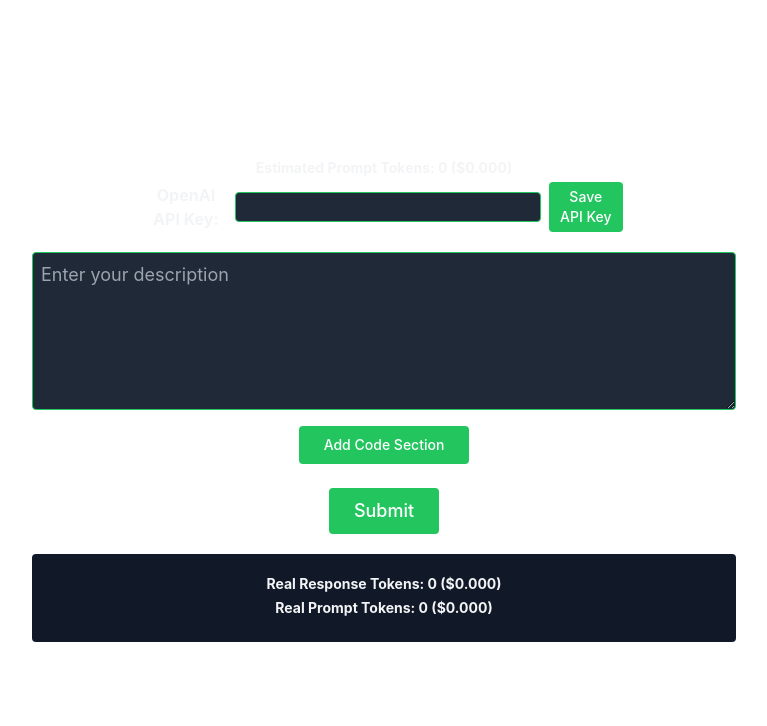
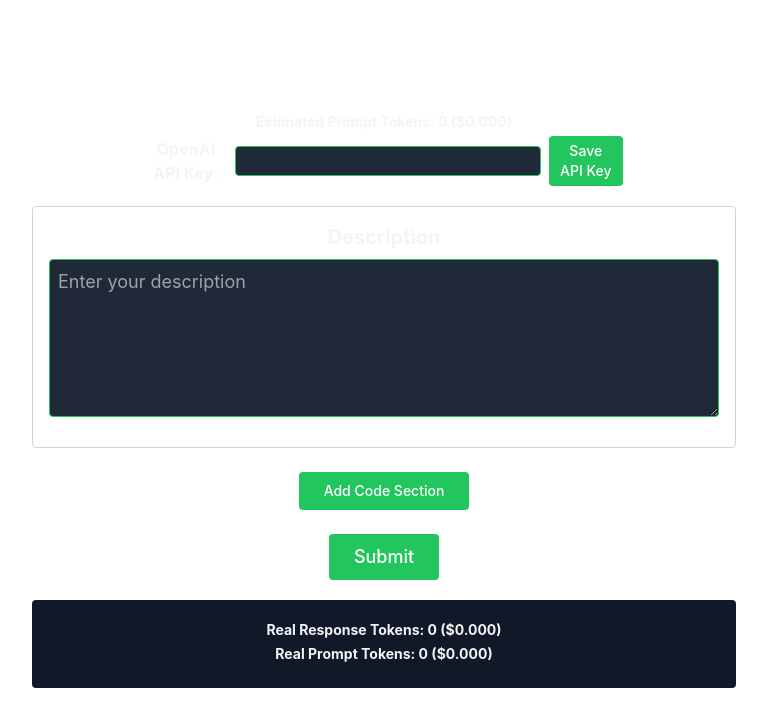
Before and after one commit to petersopko/gptcodepal, a Vue app: page / in a window 1280 px wide. Shown: the top 726 px of the page, without its empty margins (256-1023 px from the left). Built offline with nearby package versions, Linux system fonts and the light colour scheme.

Commit message:
some styling, some wrapping.

```diff
--- a/src/components/CodeInput.vue
+++ b/src/components/CodeInput.vue
@@ -1,10 +1,13 @@
 <template>
-    <div class="mb-4">
+    <div class="border border-gray-300 p-4 rounded mb-4">
+        <div class="text-xl font-bold mb-2">
+            Code Chunk {{ index + 1 }} <span v-if="modelValue.name">- {{ modelValue.name }}</span>
+        </div>
         <input v-model="name" type="text"
             class="w-full max-w-3xl p-2 text-lg border border-green-500 rounded mb-2 mx-auto bg-gray-800"
             :placeholder="namePlaceholder" />
         <textarea v-model="value" :placeholder="codePlaceholder" :rows="rows"
-            class="w-full max-w-3xl p-2 text-lg border border-green-500 rounded resize-y mb-2 mx-auto bg-gray-800"></textarea>
+            class="min-w-full max-w-3xl p-2 text-lg border border-green-500 rounded resize-y mb-2 mx-auto bg-gray-800"></textarea>
     </div>
 </template>
 
@@ -16,6 +19,7 @@ const props = defineProps({
     namePlaceholder: String,
     codePlaceholder: String,
     rows: Number,
+    index: Number
 });
 
 const emit = defineEmits(["update:modelValue"]);
--- a/src/components/Gpt4Prompt.vue
+++ b/src/components/Gpt4Prompt.vue
@@ -5,10 +5,10 @@
       Estimated Prompt Tokens: {{ tokenCount }} (${{ (tokenCount * 0.001 * 0.03).toFixed(3) }})
     </div>
     <ApiKeyInput @save-api-key="saveApiKey" />
-    <TextInput v-model="description" placeholder="Enter your description" :rows="5" />
-    <div v-for="(codeChunk, index) in codeChunks" :key="index">
+    <TextInput v-model="description" placeholder="Enter your description" class="w-full max-w-3xl" :rows="5" />
+    <div v-for="(codeChunk, index) in codeChunks" class="w-full max-w-3xl" :key="index">
       <CodeInput v-model="codeChunks[index]" name-placeholder="Name your code chunk" code-placeholder="Enter your code"
-        :rows="20" />
+        :rows="20" :index="index" />
       <button class="text-sm px-6 py-2 bg-red-500 text-white rounded cursor-pointer hover:bg-red-600 mt-2 mb-4"
         @click="removeCodeChunk(index)">
         Remove Code Chunk
@@ -115,5 +115,5 @@ async function fetchTokenCount() {
 
 watch([description, codeChunks], async () => {
   tokenCount.value = await fetchTokenCount();
-});
+}, { deep: true });
 </script>
--- a/src/components/TextInput.vue
+++ b/src/components/TextInput.vue
@@ -1,6 +1,9 @@
 <template>
-    <textarea v-model="value" :placeholder="placeholder" :rows="rows"
-        class="w-full max-w-3xl p-2 text-lg border border-green-500 rounded resize-y mb-2 mx-auto bg-gray-800"></textarea>
+    <div class="border border-gray-300 p-4 rounded mb-4">
+        <div class="text-xl font-bold mb-2">Description</div>
+        <textarea v-model="value" :placeholder="placeholder" :rows="rows"
+            class="w-full max-w-3xl p-2 text-lg border border-green-500 rounded resize-y mb-2 mx-auto bg-gray-800"></textarea>
+    </div>
 </template>
 
 <script setup>
```
